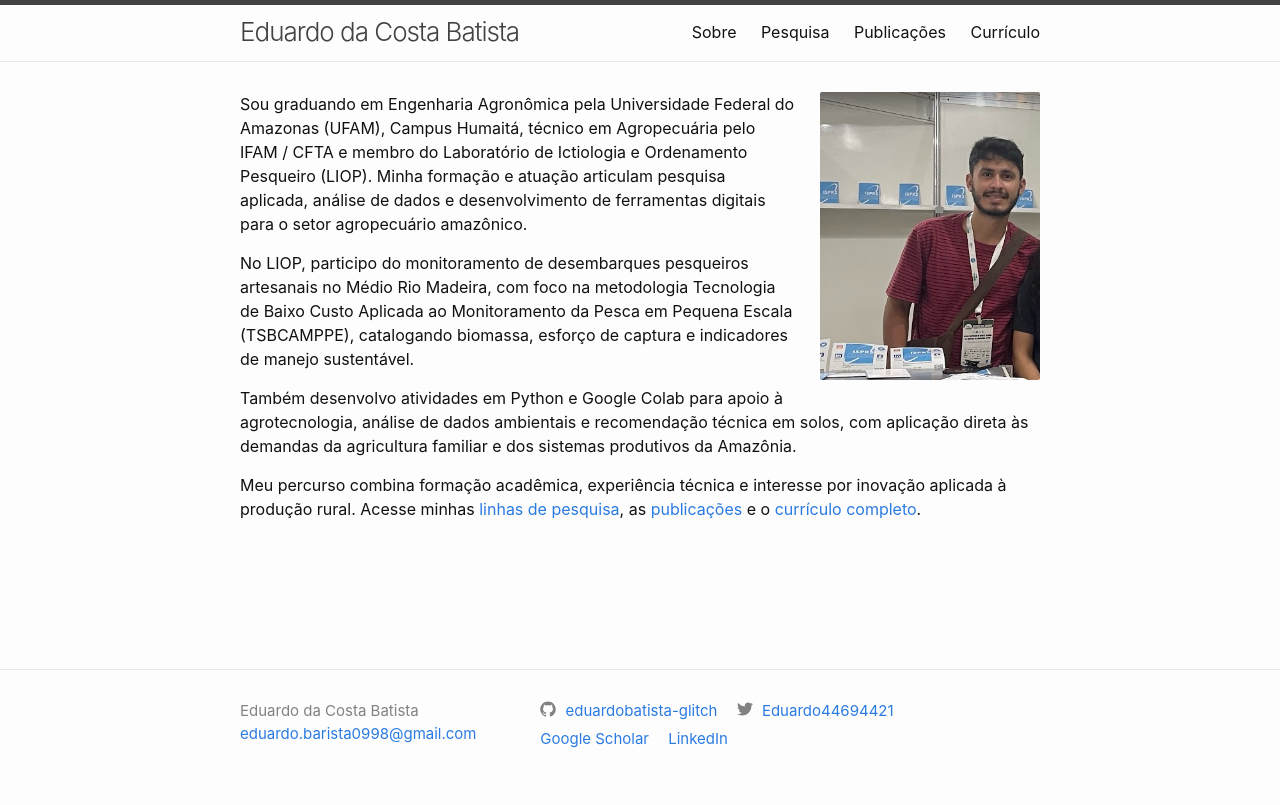
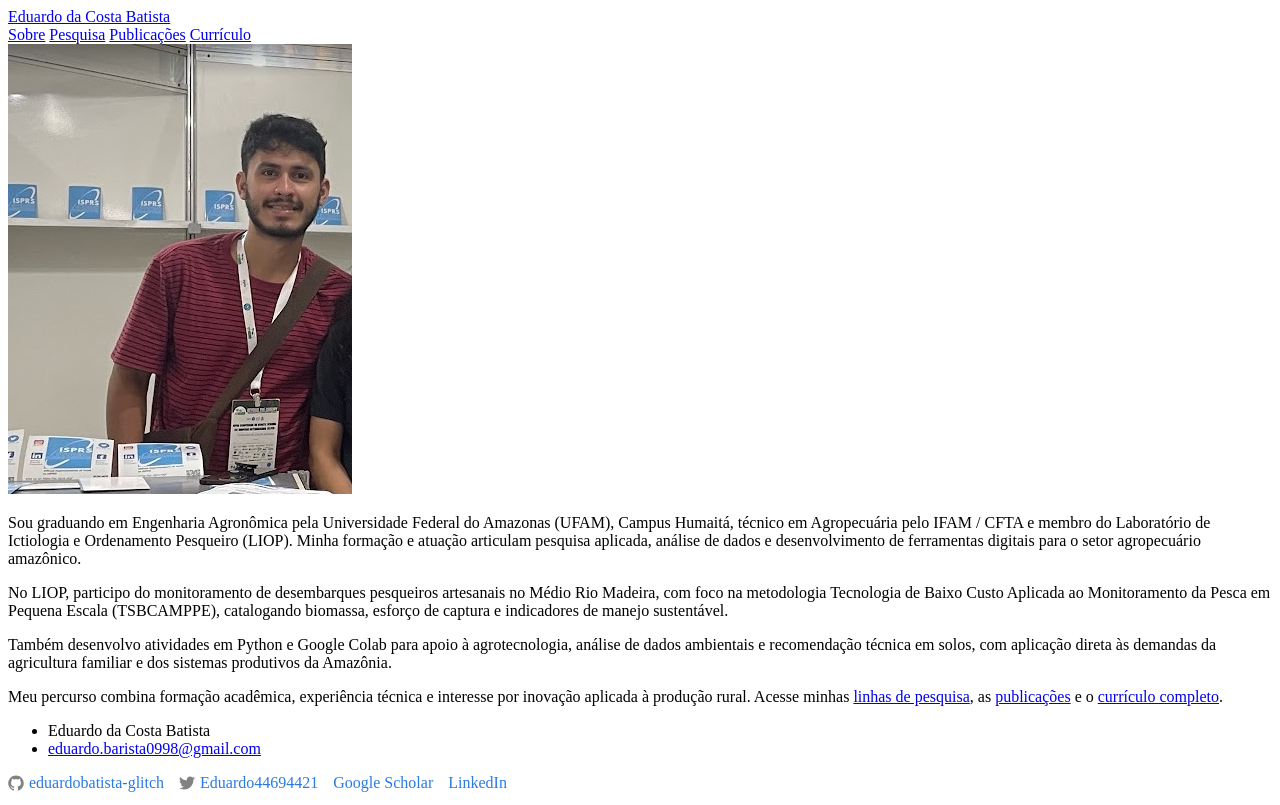
Before and after one commit to eduardobatista-glitch/portfolio_, a plain HTML site: page index.html in a window 1280 px wide. Drawn offline with Linux system fonts and the light colour scheme.

Commit message:
Update style.css

```diff
--- a/assets/style.css
+++ b/assets/style.css
@@ -1,146 +1,33 @@
-/* Réplica exata do tema Jekyll Minima (Site Prof. Tom Rainforth) */
-body, h1, h2, h3, h4, h5, h6, p, blockquote, pre, hr, dl, dd, ol, ul, figure {
+/* Correção final para alinhar os ícones e links do rodapé lado a lado */
+.footer-col-2 {
+  width: 60%;
+}
+
+.social-media-list {
+  list-style: none;
   margin: 0;
   padding: 0;
+  display: flex;
+  flex-wrap: wrap;
+  gap: 15px; /* Espaço entre os itens */
 }
 
-body {
-  font: 400 16px/1.5 -apple-system, BlinkMacSystemFont, "Segoe UI", Roboto, Helvetica, Arial, sans-serif;
-  color: #111;
-  background-color: #fdfdfd;
-  -webkit-text-size-adjust: 100%;
-  display: flex;
-  min-height: 100vh;
-  flex-direction: column;
+.social-media-list li {
+  display: inline-flex;
+  align-items: center;
+  margin-bottom: 5px;
 }
 
-p {
-  margin-bottom: 15px;
-}
-
-/* Links azuis idênticos ao modelo */
-a {
+.social-media-list a {
+  display: inline-flex;
+  align-items: center;
   color: #2a7ae2;
   text-decoration: none;
 }
 
-a:visited {
-  color: #1756a9;
-}
-
-a:hover {
+.social-media-list a:hover {
+  text-decoration: underline;
   color: #111;
-  text-decoration: underline;
-}
-
-/* Largura exata do container central */
-.wrapper {
-  max-width: 800px;
-  margin-right: auto;
-  margin-left: auto;
-  padding-right: 30px;
-  padding-left: 30px;
-}
-
-.wrapper::after {
-  content: "";
-  display: table;
-  clear: both;
-}
-
-/* Cabeçalho superior */
-.site-header {
-  border-top: 5px solid #424242;
-  border-bottom: 1px solid #e8e8e8;
-  min-height: 55.95px;
-  position: relative;
-}
-
-.site-title {
-  font-size: 26px;
-  font-weight: 300;
-  line-height: 54px;
-  letter-spacing: -1px;
-  margin-bottom: 0;
-  float: left;
-  color: #424242;
-}
-
-.site-title:visited {
-  color: #424242;
-}
-
-.site-title:hover {
-  text-decoration: none;
-}
-
-.site-nav {
-  float: right;
-  line-height: 54px;
-}
-
-.site-nav .page-link {
-  color: #111;
-  line-height: 1.5;
-  margin-left: 20px;
-}
-
-/* Conteúdo Principal */
-.page-content {
-  padding: 30px 0;
-  flex: 1;
-}
-
-/* Foto flutuando à DIREITA exatamente como a do Tom Rainforth */
-.profile-pic {
-  float: right;
-  width: 220px;
-  margin-left: 25px;
-  margin-bottom: 15px;
-  border-radius: 2px;
-}
-
-/* Rodapé exato em duas colunas alinhadas à esquerda */
-.site-footer {
-  border-top: 1px solid #e8e8e8;
-  padding: 30px 0;
-}
-
-.footer-col-wrapper {
-  font-size: 15px;
-  color: #828282;
-  margin-left: -15px;
-}
-
-.footer-col-wrapper::after {
-  content: "";
-  display: table;
-  clear: both;
-}
-
-.footer-col {
-  float: left;
-  margin-bottom: 15px;
-  padding-left: 15px;
-}
-
-.footer-col-1 {
-  width: 35%;
-}
-
-.footer-col-2 {
-  width: 60%;
-}
-
-.contact-list, .social-media-list {
-  list-style: none;
-  margin-left: 0;
-}
-
-.social-media-list li {
-  display: inline-block;
-  margin-right: 15px;
-  margin-bottom: 5px;
 }
 
 .svg-icon {
@@ -148,24 +35,6 @@ a:hover {
   height: 16px;
   display: inline-block;
   fill: #828282;
-  padding-right: 5px;
-  vertical-align: text-top;
+  margin-right: 5px;
+  vertical-align: middle;
 }
-
-/* Responsivo para celular */
-@media screen and (max-width: 600px) {
-  .profile-pic {
-    float: none;
-    display: block;
-    margin: 0 auto 20px auto;
-    width: 180px;
-  }
-  .footer-col-1, .footer-col-2 {
-    width: 100%;
-    float: none;
-  }
-  .site-nav {
-    float: none;
-    clear: both;
-  }
-}
```
